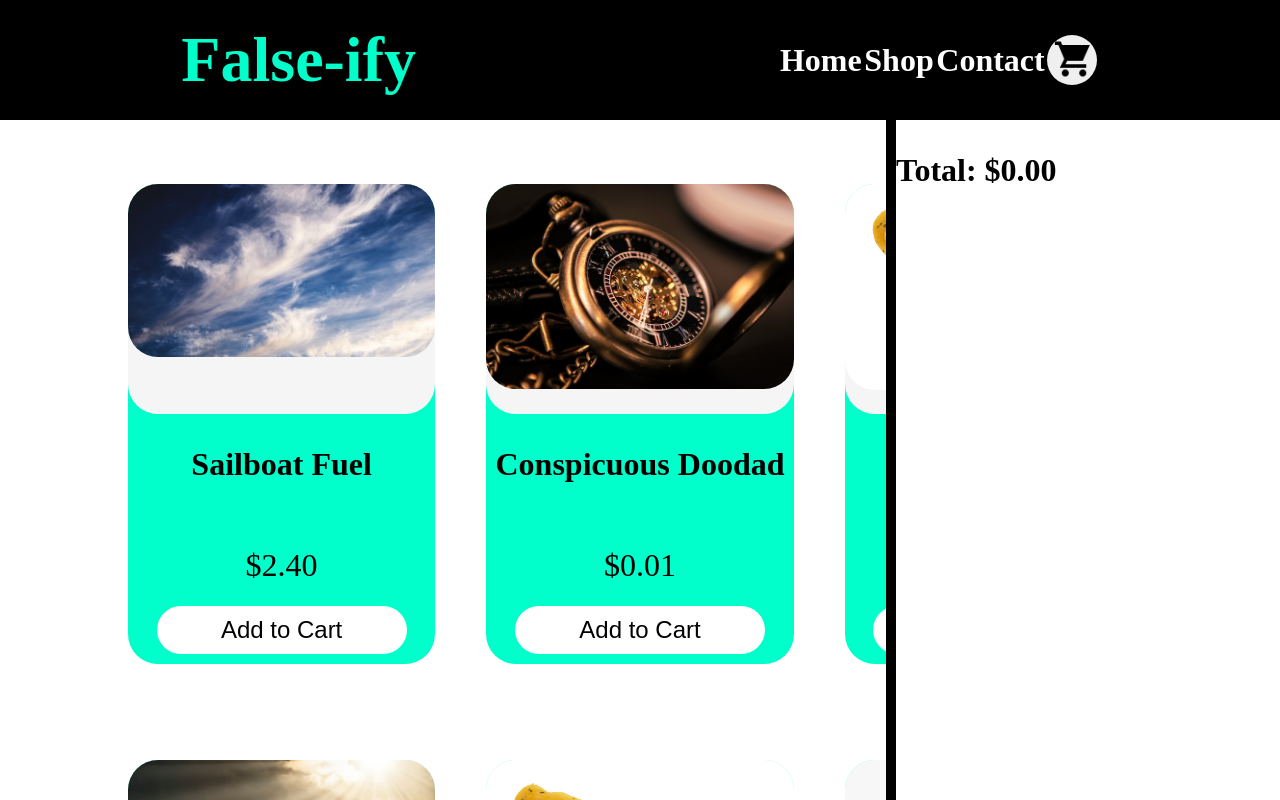
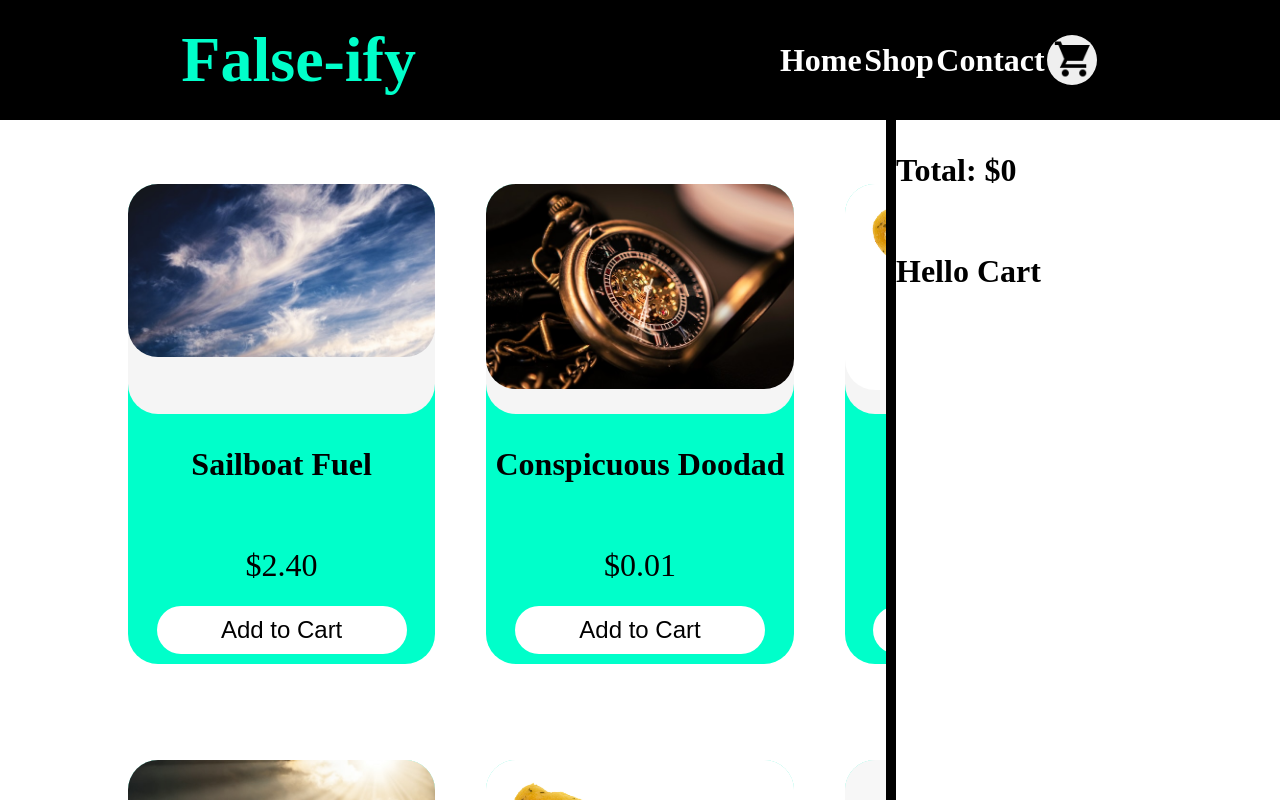
Before and after one commit to ZippyDaFish/shopping-cart, a React (Create React App) app: page /shop in a window 1280 px wide. Both pictures are taken after a click on the button 1072 px from the left and 60 px from the top of the page. Shown: the top 800 px of the page. Built offline with nearby package versions, Linux system fonts and the light colour scheme.

Commit message:
Add cart card component

```diff
--- a/src/components/Cart.js
+++ b/src/components/Cart.js
@@ -1,13 +1,19 @@
 import React from 'react';
+import { useState } from 'react';
 import '../styles/Cart.css';
 
+import CartCard from './CartCard.js';
+
 const Cart = (props) => {
+    const[total, setTotal] = useState(0.00);
+
     return(
         <div className='cart-container' style={{display: props.displayType}}>
             <div>
-                <p>Total: $0.00</p>
+                <p>Total: ${total}</p>
             </div>
             <div className='cart-card-container'>
+                <CartCard/>
             </div>
         </div>
     );
--- /dev/null
+++ b/src/components/CartCard.js
@@ -0,0 +1,12 @@
+import React from "react";
+import '../styles/CartCard.css';
+
+const CartCard = (props) => {
+    return(
+        <div>
+            <p>Hello Cart</p>
+        </div>
+    );
+};
+
+export default CartCard;
--- a/src/components/ProductCard.js
+++ b/src/components/ProductCard.js
@@ -3,7 +3,7 @@ import '../styles/ProductCard.css'
 
 const ProductCard = (props) => {
     const HandleClick = () => {
-        console.log(props)
+
     }
 
     return(
```
Also changed, not shown: src/styles/CartCard.css (added).
